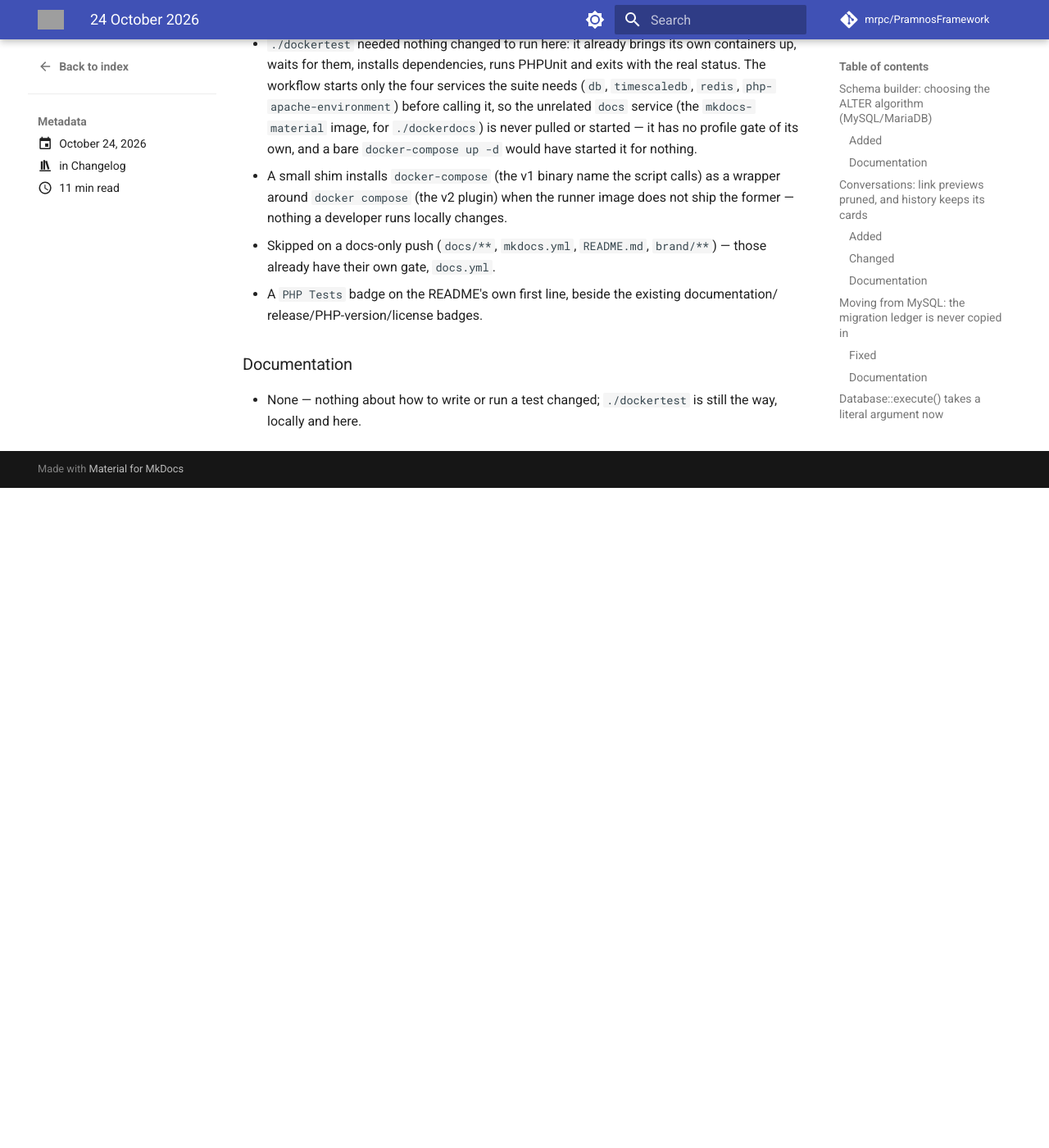
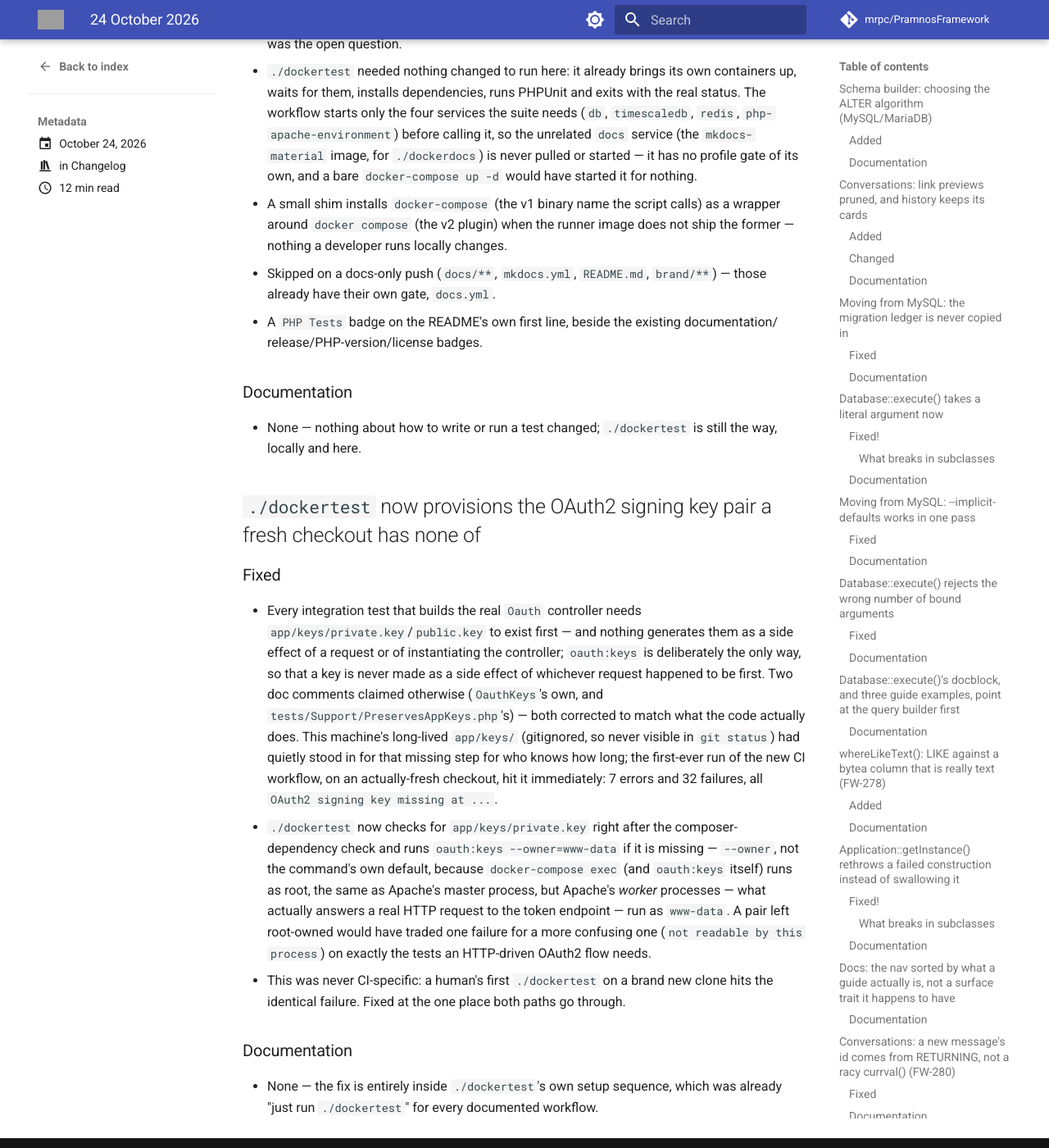
Before and after one commit to mrpc/PramnosFramework, an MkDocs documentation site: the page built from docs/version-history/posts/2026-10-24.md, in a window 1280 px wide and 1400 px high, scrolled down 8581 px. Shown: the whole window at 82% size. Built offline with MkDocs 1.6.1 and Material for MkDocs 9.7.7, drawn with Linux system fonts in a browser that asks for light colours; comment, search, counter and statistics services are not loaded; before the commit the page ends 9176 px from its top, so only the background shows below that; some of the changed text lies outside the part shown; grey boxes are pictures that could not be loaded.

Commit message:
fix(dockertest): provision the OAuth2 signing key pair on a fresh checkout
Every integration test that builds the real Oauth controller needs
app/keys/private.key and public.key to exist first, and nothing
generates them as a side effect of a request or of instantiating the
controller -- oauth:keys is deliberately the only way. This machine's
long-lived app/keys/ (gitignored, so invisible in git status) had
quietly stood in for that missing step; the first run of the new CI
workflow, on an actually-fresh checkout, failed with 7 errors and 32
failures, all "OAuth2 signing key missing at ...".

Not CI-specific: a human's first ./dockertest on a new clone hits the
identical failure. dockertest now checks for the key right after the
composer-dependency check and runs `oauth:keys --owner=www-data` if
missing -- --owner because docker-compose exec runs as root, same as
Apache's master process, but Apache's worker processes (what answers a
real HTTP request to the token endpoint) run as www-data; a root-owned
pair would have traded one failure for a more confusing one on exactly
the HTTP-driven OAuth2 tests.

Also corrects two doc comments (OauthKeys's own, and
tests/Support/PreservesAppKeys.php's) that claimed a key gets made
automatically on first request -- it does not, on purpose.

```diff
--- a/docs/version-history/posts/2026-10-24.md
+++ b/docs/version-history/posts/2026-10-24.md
@@ -20,6 +20,7 @@
 - Conversations: a new message's id comes from `RETURNING`, not a racy `currval()` (FW-280)
 - A migration's guard no longer lets `name` stand in for `externalid` (FW-279)
 - The full PHPUnit suite now runs in GitHub Actions on every push and pull request
+- `./dockertest` now provisions the OAuth2 signing key pair a fresh checkout has none of
 
 <!-- more -->
 
@@ -325,3 +326,32 @@
 
 - None — nothing about how to write or run a test changed; `./dockertest` is still the way,
   locally and here.
+
+## `./dockertest` now provisions the OAuth2 signing key pair a fresh checkout has none of
+
+### Fixed
+
+- Every integration test that builds the real `Oauth` controller needs
+  `app/keys/private.key`/`public.key` to exist first — and nothing generates them as a side
+  effect of a request or of instantiating the controller; `oauth:keys` is deliberately the
+  only way, so that a key is never made as a side effect of whichever request happened to be
+  first. Two doc comments claimed otherwise (`OauthKeys`'s own, and
+  `tests/Support/PreservesAppKeys.php`'s) — both corrected to match what the code actually
+  does. This machine's long-lived `app/keys/` (gitignored, so never visible in `git status`)
+  had quietly stood in for that missing step for who knows how long; the first-ever run of
+  the new CI workflow, on an actually-fresh checkout, hit it immediately: 7 errors and 32
+  failures, all `OAuth2 signing key missing at ...`.
+- `./dockertest` now checks for `app/keys/private.key` right after the composer-dependency
+  check and runs `oauth:keys --owner=www-data` if it is missing — `--owner`, not the command's
+  own default, because `docker-compose exec` (and `oauth:keys` itself) runs as root, the same
+  as Apache's master process, but Apache's *worker* processes — what actually answers a real
+  HTTP request to the token endpoint — run as `www-data`. A pair left root-owned would have
+  traded one failure for a more confusing one (`not readable by this process`) on exactly the
+  tests an HTTP-driven OAuth2 flow needs.
+- This was never CI-specific: a human's first `./dockertest` on a brand new clone hits the
+  identical failure. Fixed at the one place both paths go through.
+
+### Documentation
+
+- None — the fix is entirely inside `./dockertest`'s own setup sequence, which was already
+  "just run `./dockertest`" for every documented workflow.
```
Also changed, not shown: other parts of docs/version-history/posts/2026-10-24.md (+1 -1 lines), 3 other files.
